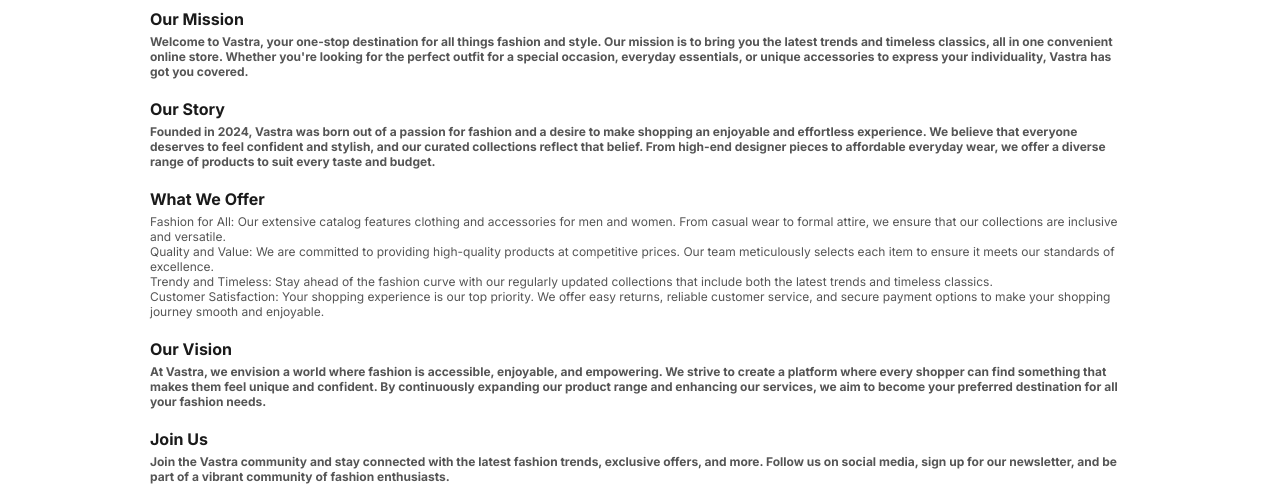
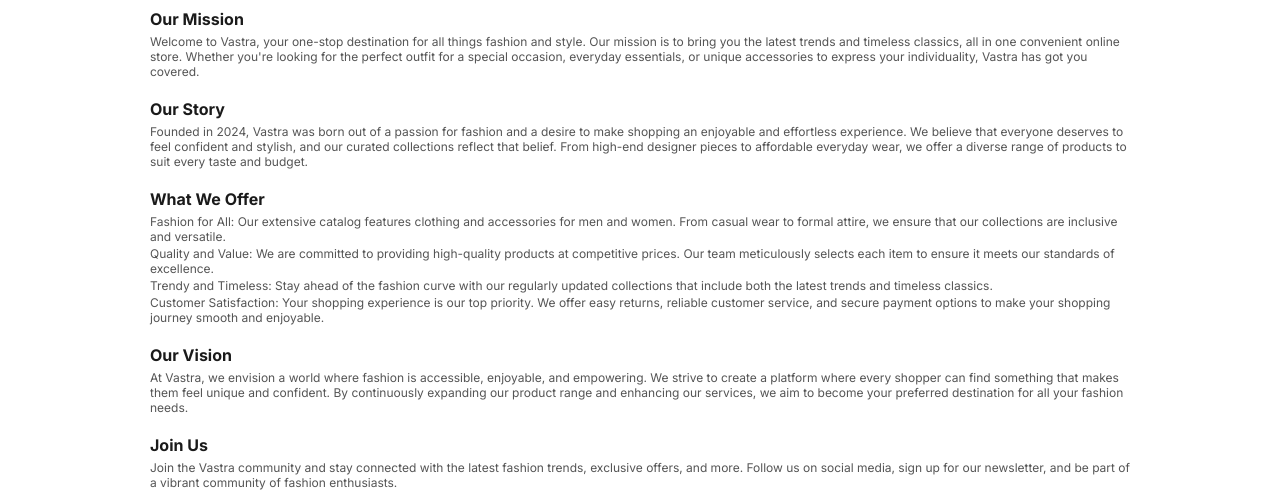
Before and after one commit to JyotiAggarwal2/vastra-clothing, a plain HTML site: page about.html in a window 1280 px wide. Shown: the part 190-688 px from the top of the page. Drawn offline with nearby package versions, Linux system fonts and the light colour scheme; a web font is replaced by a local one.

Commit message:
Update style.css

```diff
--- a/style.css
+++ b/style.css
@@ -527,6 +527,10 @@
     margin-bottom: 20px;
     font-size: 0.75rem;
     color: var(--dark-gray);
+    font-weight: normal;
+}
+.page-header-about li{
+    margin: 2px 0;
 }
 
 /* contact.html */
@@ -549,6 +553,7 @@
 .page-header-contact .contact-desc{
     margin-bottom: 30px;
     color: var(--dark-gray);
+    font-weight: normal;
 }
 .page-header-contact .contact-visit{
     font-weight: bold;
```
